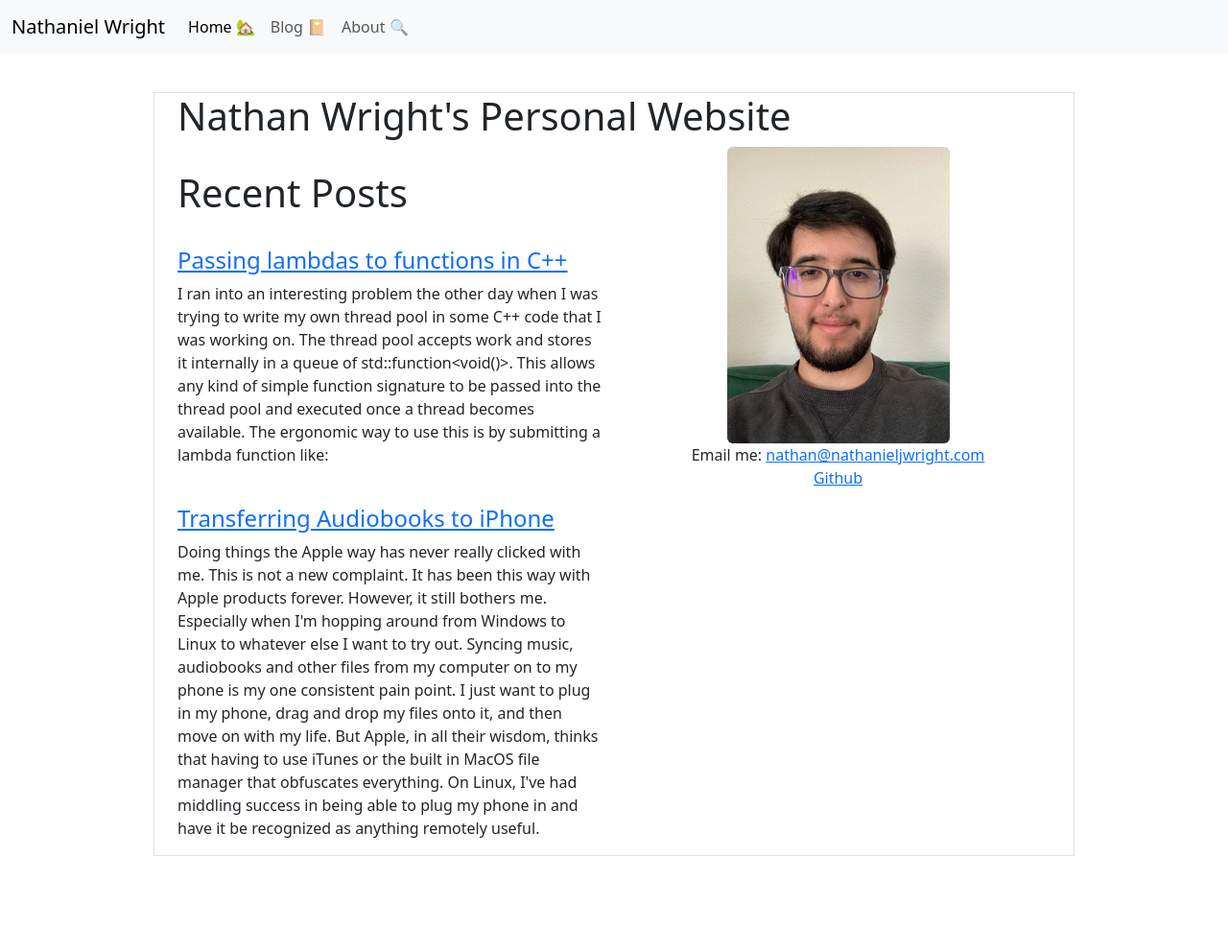
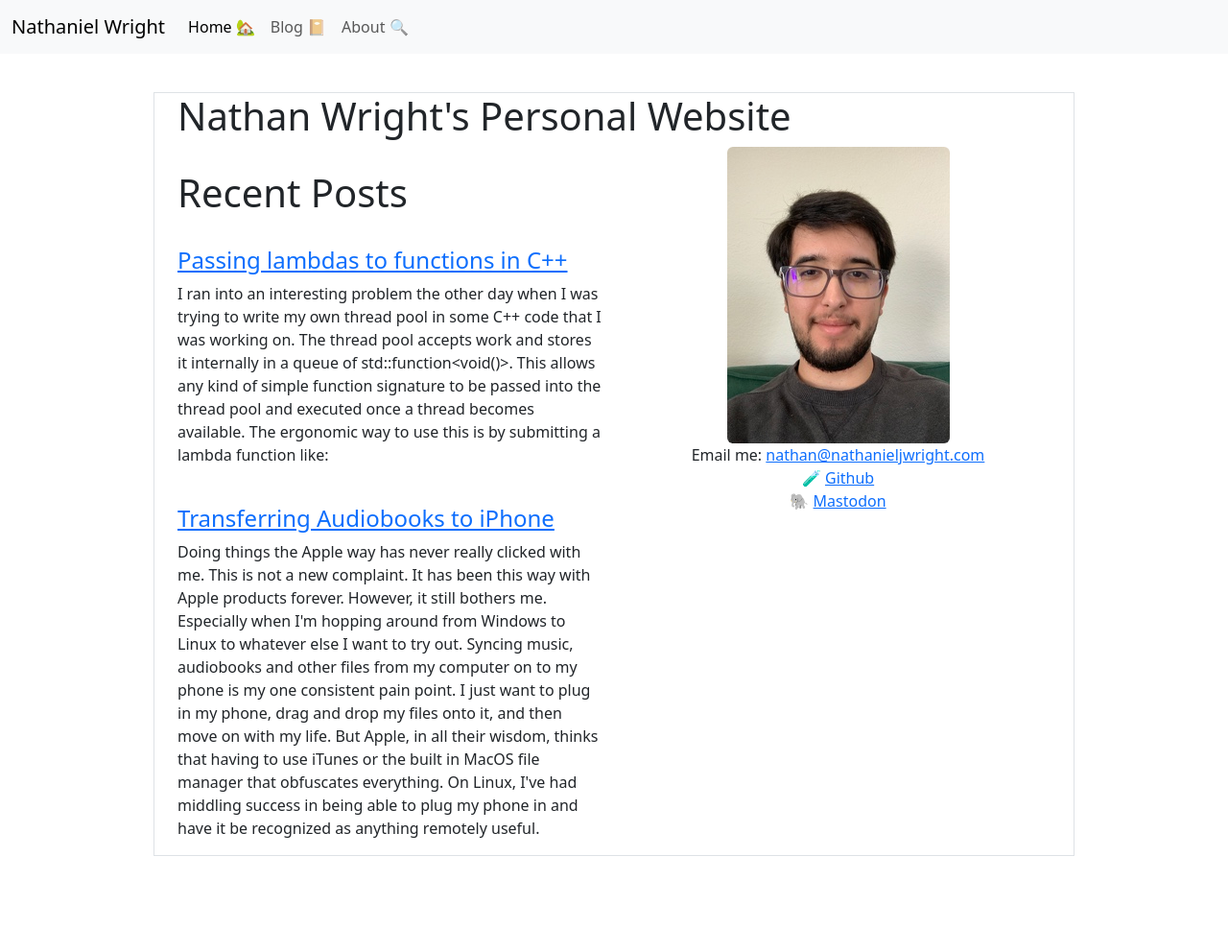
Before and after one commit to N8-Wright/nathanieljwright.github.io, a Jekyll site: the page built from index.html, in a window 1280 px wide. Shown: the whole page at 96% size. Built offline with Jekyll 4.4.1, drawn with Linux system fonts in a browser that asks for light colours; some web fonts are replaced.

Commit message:
Added mastodon link

```diff
--- a/index.html
+++ b/index.html
@@ -2,7 +2,6 @@
 layout: default
 title: Home
 ---
-
 <div class="container">
     <h1>Nathan Wright's Personal Website</h1>
     <div class="row">
@@ -11,7 +10,8 @@ title: Home
                 src="{{ site.baseurl }}/assets/images/22-07-25 10-07-48 2072.resized.jpg"></img>
             <ul class="text-center list-unstyled">
                 <li>Email me: <a href="mailto: nathan@nathanieljwright.com">nathan@nathanieljwright.com</a></li>
-                <li><a href="https://github.com/N8-Wright">Github</a></li>
+                <li>🧪 <a href="https://github.com/N8-Wright">Github</a></li>
+                <li>🐘 <a rel="me" href="https://mastodon.social/@nathanwright">Mastodon</a></li>
             </ul>
         </div>
         <div class="col order-lg-1">
```
